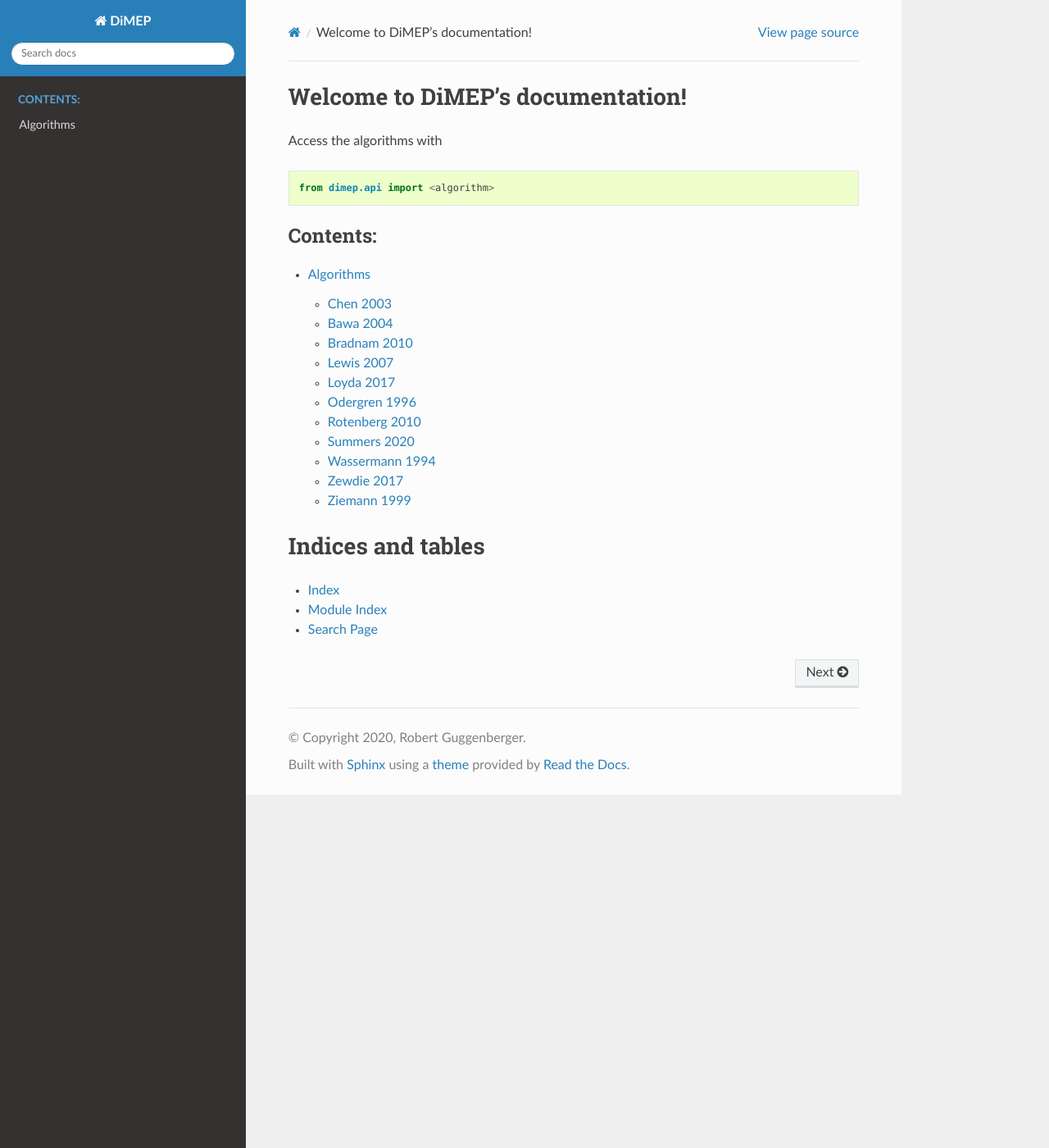
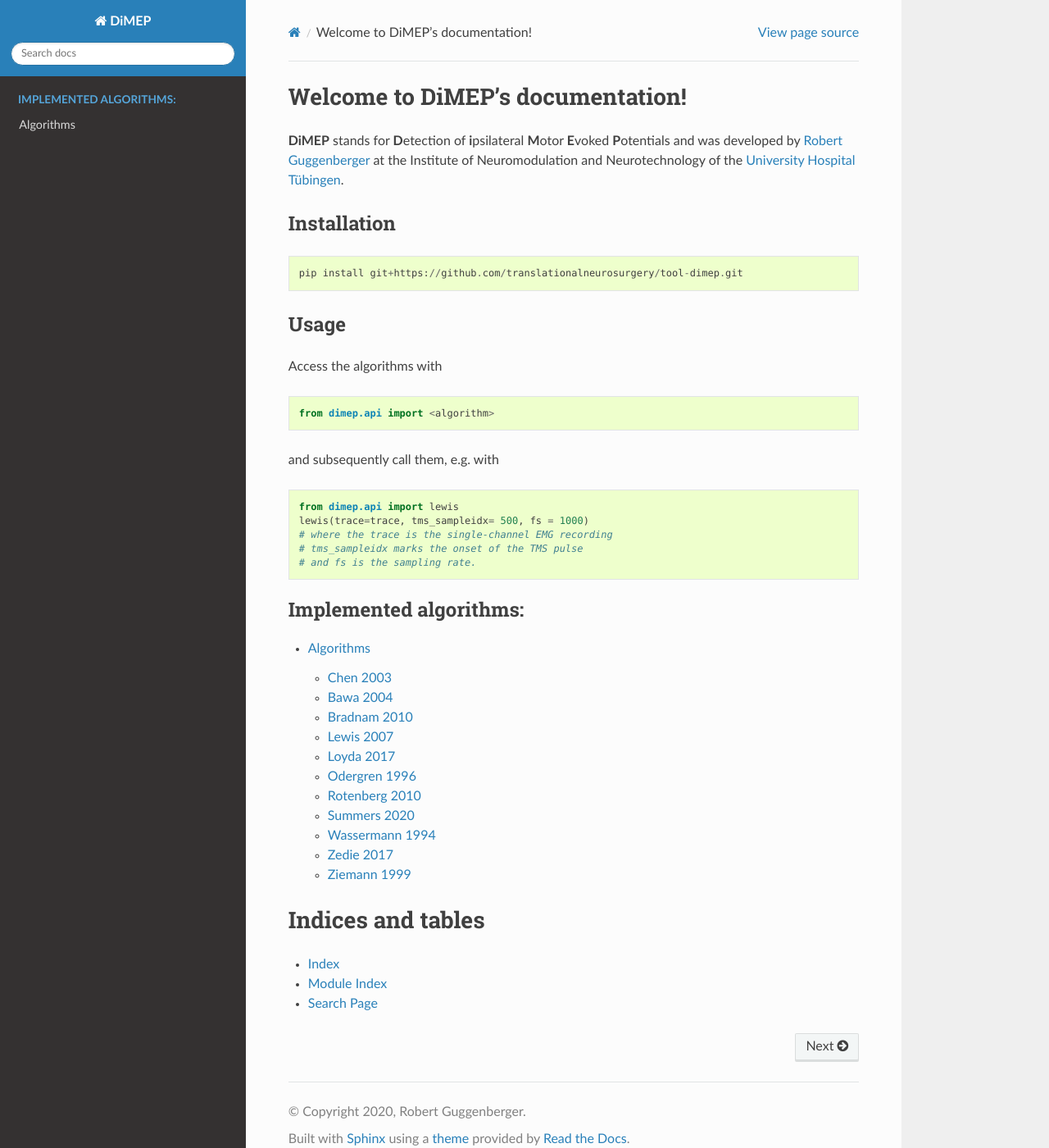
Before and after one commit to agricolab/tool-dimep, a Sphinx documentation site: the page built from docs/source/index.rst, in a window 1280 px wide and 1400 px high. Shown: the whole window at 82% size. Built offline with Sphinx 7.4.7 and the Read the Docs theme 2.0.0, drawn with Linux system fonts in a browser that asks for light colours.

Commit message:
Improve doc and readme
Start versionizing

```diff
--- /dev/null
+++ b/dimep/version.py
@@ -0,0 +1 @@
+version = 0.1.0
--- a/docs/source/algorithms.rst
+++ b/docs/source/algorithms.rst
@@ -1,6 +1,9 @@
 Algorithms
 ----------
 
+Sorted in alphabetical order according to last name of first author.
+
+Suitable algorithms were deteced based on a literature research on pubmed using *ipsilateral motor evoked potentials* as keyword. This search was performed on 5th Octobre 2020. Articles were selected based on title and abstract, and the subselected manuscripts were read for sufficient description of an automated algorithms for estimation of iMEP amplitude (or area, or similar). All algorithms have been implemented to the best of our understanding, based on the description of methods in the respective paper. The quotes on which algorithmic decisions were based can be found in the source code of the respective functions.
 
 .. currentmodule:: dimep.algo
 
@@ -51,7 +54,7 @@ Wassermann 1994
 
 .. autofunction:: wassermann
 
-Zewdie 2017
+Zedie 2017
 +++++++++++
 
 .. autofunction:: zewdie
--- a/docs/source/index.rst
+++ b/docs/source/index.rst
@@ -6,16 +6,39 @@
 Welcome to DiMEP's documentation!
 =================================
 
+**DiMEP** stands for **D**\etection of **i**\psilateral **M**\otor **E**\voked **P**\otentials and was developed by `Robert Guggenberger <https://www.robert-guggenberger.de>`_ at the Institute of Neuromodulation and Neurotechnology of the `University Hospital Tübingen <https://www.medizin.uni-tuebingen.de/de/das-klinikum/einrichtungen/kliniken/neurochirurgie-und-neurotechnologie/neuromodulation-und-neurotechnologie>`_.
+
+
+Installation
+------------
+
+.. code-block::
+
+   pip install git+https://github.com/translationalneurosurgery/tool-dimep.git
+
+Usage
+-----
+
 Access the algorithms with
 
 .. code-block::
 
    from dimep.api import <algorithm>
 
+and subsequently call them, e.g. with
+
+.. code-block::
+
+   from dimep.api import lewis
+   lewis(trace=trace, tms_sampleidx= 500, fs = 1000)
+   # where the trace is the single-channel EMG recording
+   # tms_sampleidx marks the onset of the TMS pulse
+   # and fs is the sampling rate.
+
 
 .. toctree::
    :maxdepth: 2
-   :caption: Contents:
+   :caption: Implemented algorithms:
 
    algorithms
 
--- a/setup.py
+++ b/setup.py
@@ -8,10 +8,13 @@ this_directory = Path(__file__).parent
 with (this_directory / "readme.md").open(encoding="utf-8") as f:
     long_description = f.read()
 
+with (this_directory / "dimep" / "version.py").open(encoding="utf-8") as f:
+    version = f.readline().split("=")[1].strip()
 
+print(version)
 setup(
     name="dimep",
-    version="v0.0.1",
+    version="v" + version,
     description="Tools for detection of ipsilateral MEPs",
     long_description=long_description,
     long_description_content_type="text/markdown",
```
Also changed, not shown: readme.md (+38 -1 lines), 1 other file.
